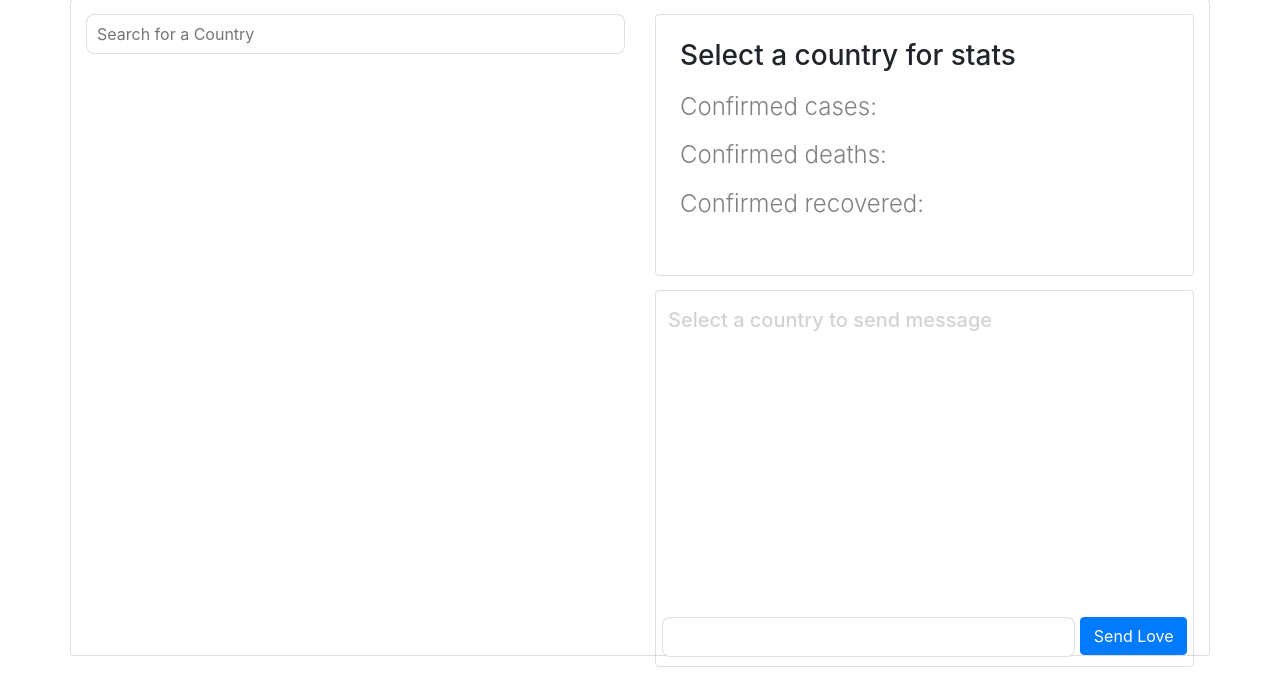
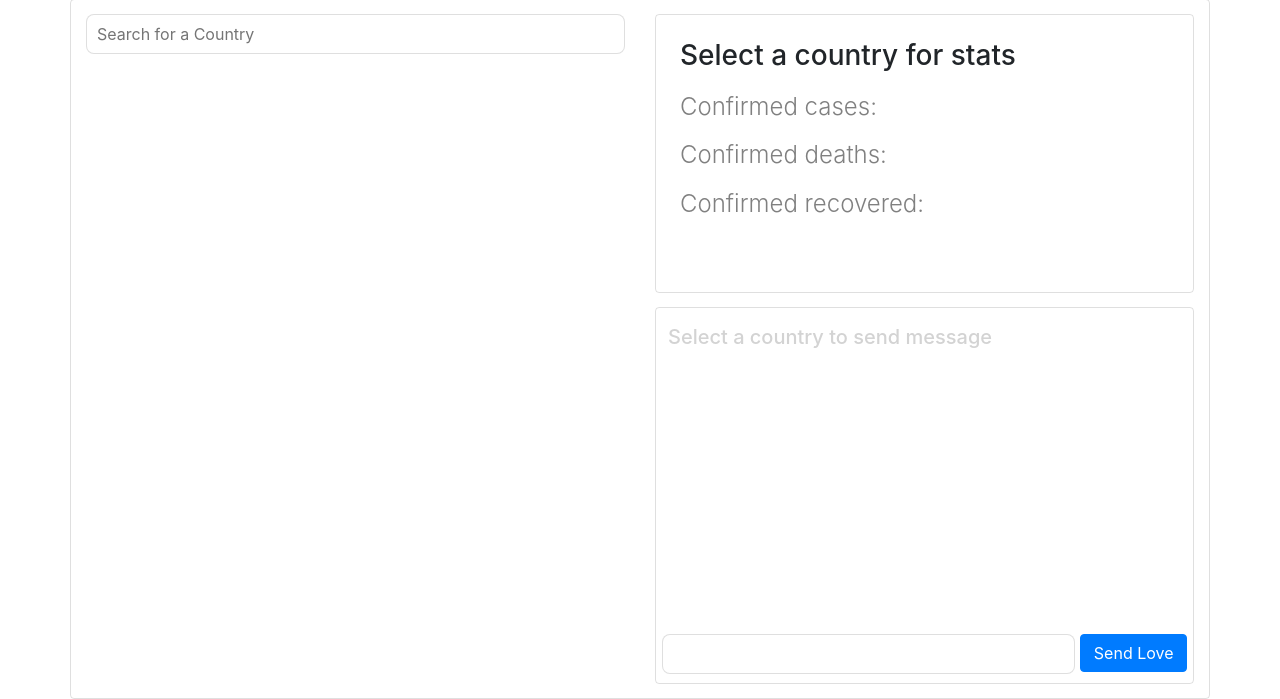
Before and after one commit to maria-faulisi/covid-info, a PHP site: page / in a window 1280 px wide. Shown: the part 139-838 px from the top of the page. Before the commit the page ends 806 px from the top, so only its background shows below. Run offline with PHP 8.4, Linux system fonts and the light colour scheme; some libraries are stand-ins or nearby versions.

Commit message:
min-height for reduced element when searching

```diff
--- a/public/styling.css
+++ b/public/styling.css
@@ -9,6 +9,7 @@
 }
 
 #country-list-and-stats{
+  min-height: 700px;
   max-height: 700px;
   border: 1px solid rgba(0,0,0,.125);
   border-radius: .25rem;
```
